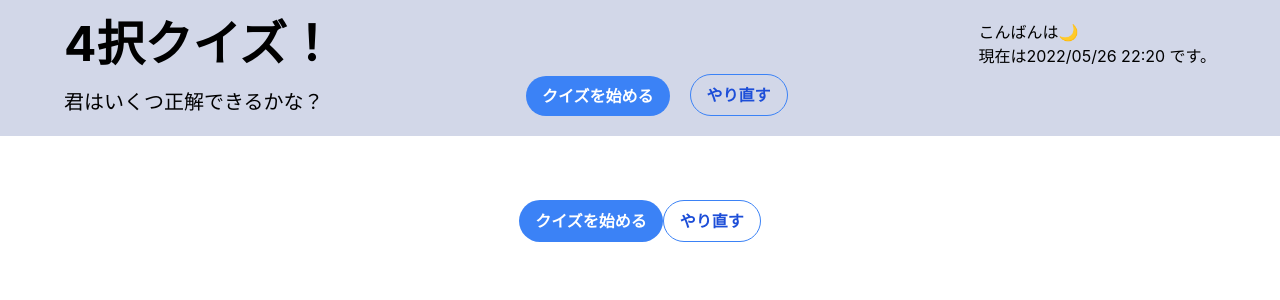
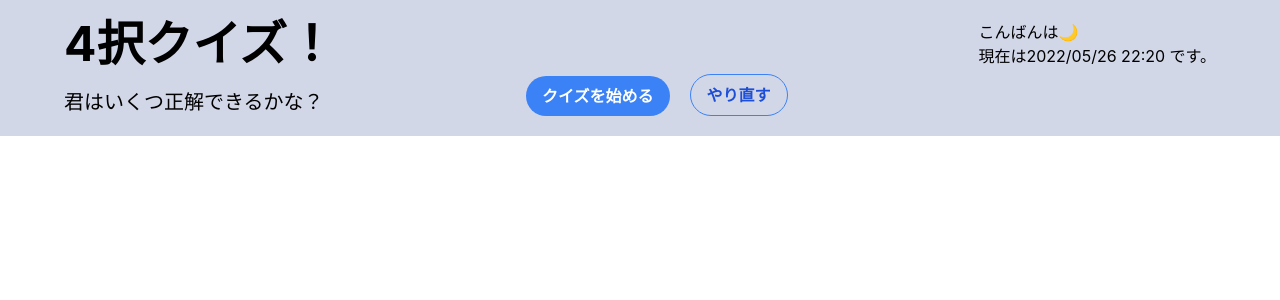
Before and after one commit to Mackie-S/RaiseTech_React, a React (Create React App) app: page / in a window 1280 px wide. Shown: the top 300 px of the page. Built offline with nearby package versions, Linux system fonts and the light colour scheme.

Commit message:
implemented the main function that I wanted

```diff
--- a/src/App.jsx
+++ b/src/App.jsx
@@ -6,9 +6,11 @@ import { Header } from "./Components/Header";
 
 export const App = () => {
   const [isShowQuizzes, setIsShowQuizzes] = useState(false);
+  // const [isShowCorrectAnswer, setIsShowCorrectAnswer] = useState(false);
+
   const onClickStart = () => {
-    setIsShowQuizzes(!isShowQuizzes);
-  };
+      setIsShowQuizzes(isShowQuizzes === false ? !isShowQuizzes : isShowQuizzes)
+    };
 
   const onClickReset = () => {
     window.location.reload();
@@ -17,17 +19,8 @@ export const App = () => {
   // 本当はクイズを始めるボタンを押したらそのボタンを消したい
   return (
     <>
-      <Header />
-      <div className="flex justify-center mt-16">
-        <button onClick={onClickStart} className="bg-blue-500 hover:bg-blue-700 text-white font-bold py-2 px-4 rounded-full">
-          クイズを始める
-        </button>
-        <button onClick={onClickReset} className="bg-transparent hover:bg-blue-500 text-blue-700 font-semibold hover:text-white py-2 px-4 border border-blue-500 hover:border-transparent rounded-full">
-          やり直す
-        </button>
-      </div>
+      <Header onClickStart={onClickStart} onClickReset={onClickReset} />
       <div className="flex justify-center">{isShowQuizzes && <MyTabs />}</div>
-
       {/* <RequiredAleart /> */}
     </>
   );
```
